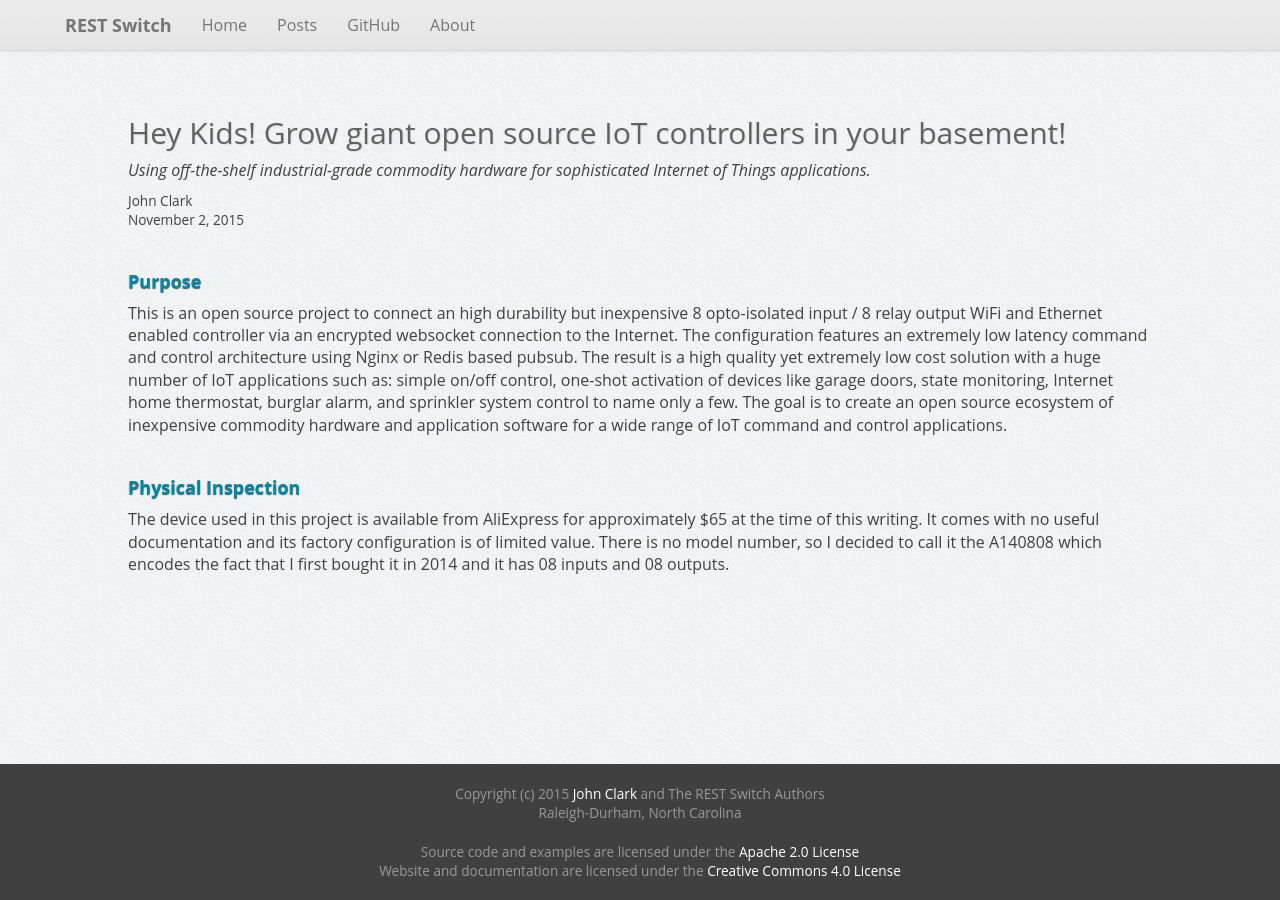
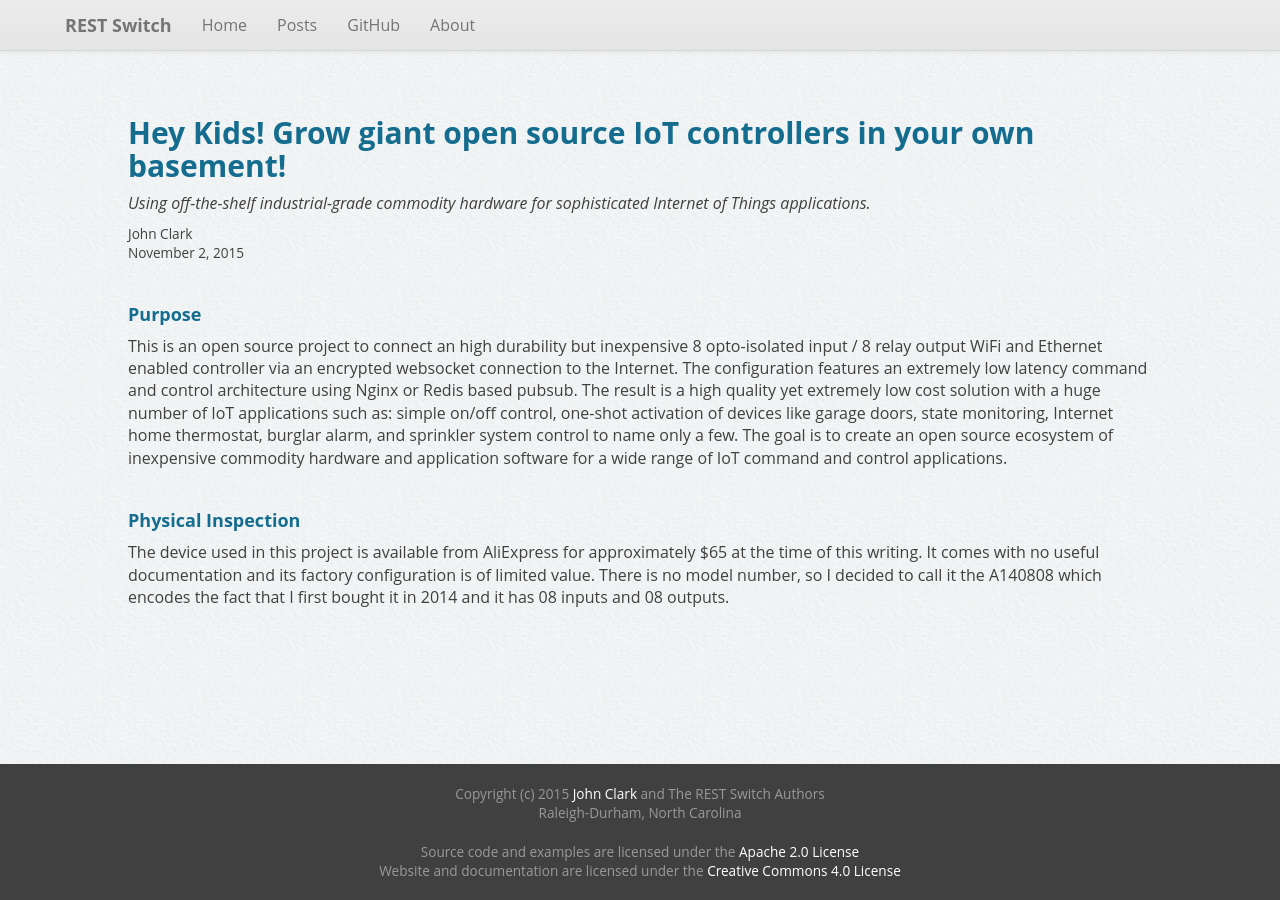
Before and after one commit to rest-switch/rest-switch.github.io, a Jekyll site: the page built from _posts/2015-11-02-a140808.markdown, in a window 1280 px wide. Built offline with Jekyll 4.4.1, drawn with Linux system fonts in a browser that asks for light colours; nearby versions of some CDN libraries.

Commit message:
title style changes

```diff
--- a/_posts/2015-11-02-a140808.markdown
+++ b/_posts/2015-11-02-a140808.markdown
@@ -1,15 +1,16 @@
 ---
 layout: post
-title:  "Hey Kids! Grow giant open source IoT controllers in your basement!"
+title:  "Hey Kids! Grow giant open source IoT controllers in your own basement!"
 subtitle: Using off-the-shelf industrial-grade commodity hardware for sophisticated Internet of Things applications.
 date:   2015-11-02 05:24:42 -0500
 author: John Clark
 categories: a140808 iot opensource
 ---
 
-<h4 style="font-weight: bold; color: #0388A6; text-shadow: 0px 1px 1px #4d4d4d">Purpose</h4>
+####Purpose
 This is an open source project to connect an high durability but inexpensive 8 opto-isolated input / 8 relay output WiFi and Ethernet enabled controller via an encrypted websocket connection to the Internet. The configuration features an extremely low latency command and control architecture using Nginx or Redis based pubsub. The result is a high quality yet extremely low cost solution with a huge number of IoT applications such as: simple on/off control, one-shot activation of devices like garage doors, state monitoring, Internet home thermostat, burglar alarm, and sprinkler system control to name only a few. The goal is to create an open source ecosystem of inexpensive commodity hardware and application software for a wide range of IoT command and control applications.
 
 <p>&nbsp;</p>
-<h4 style="font-weight: bold; color: #0388A6; text-shadow: 0px 1px 1px #4d4d4d">Physical Inspection</h4>
+
+####Physical Inspection
 The device used in this project is available from AliExpress for approximately $65 at the time of this writing. It comes with no useful documentation and its factory configuration is of limited value. There is no model number, so I decided to call it the A140808 which encodes the fact that I first bought it in 2014 and it has 08 inputs and 08 outputs.
--- a/css/style.scss
+++ b/css/style.scss
@@ -40,9 +40,10 @@ div#footer a:focus, div#footer a:active, div#footer a:hover {
   text-decoration: underline;
 }
 
-.post-title {
-  color: rgb(97, 97, 97);
-  text-shadow: rgb(224, 224, 224) 1px 1px 0px;
+.post-title,
+.post-content h4 {
+  color: #146c8e;
+  font-weight: bold;
 }
 
 .bs-callout {
--- a/index.html
+++ b/index.html
@@ -20,6 +20,6 @@ title:  'REST Switch - Open Source IoT'
 
       <div class="bs-callout bs-callout-info">
         <h4>Featured Project</h4>
-        <p><a href="/a140808/iot/opensource/2015/11/02/a140808.html">Hey Kids! Grow giant open source IoT controllers in your basement!</a></p>
+        <p><a href="/a140808/iot/opensource/2015/11/02/a140808.html">Hey Kids! Grow giant open source IoT controllers in your own basement!</a></p>
       </div>
     </div>
```
Also changed, not shown: 1 other file.
